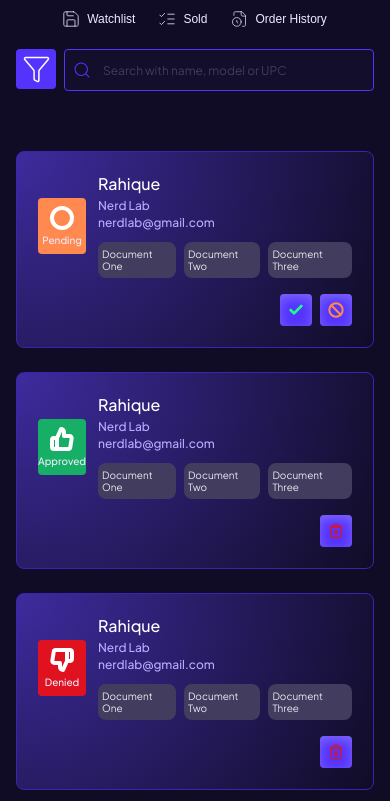
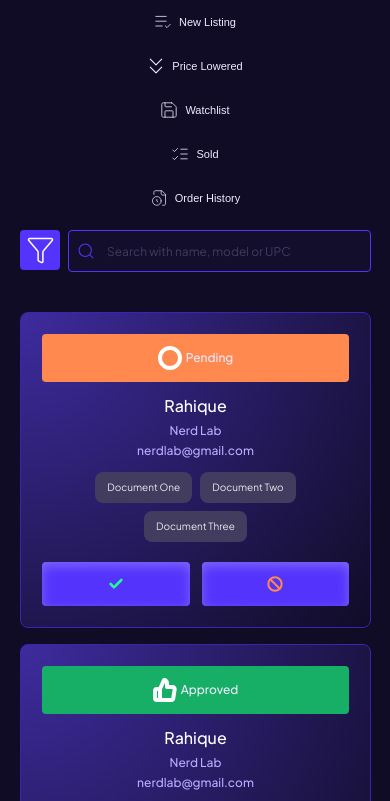
Before and after one commit to NafisRayan/wholesale-custoer-approve, a plain HTML site: page index.html in a window 390 px wide. Shown: the part 114-915 px from the top of the page. Drawn offline with Linux system fonts and the light colour scheme.

Commit message:
enhance accessibility and responsiveness of the dashboard layout

```diff
--- a/index.html
+++ b/index.html
@@ -2,7 +2,9 @@
 <html lang="en">
 <head>
     <meta charset="UTF-8">
-    <meta name="viewport" content="width=device-width, initial-scale=1.0">
+<meta name="viewport" content="width=device-width, initial-scale=1.0">
+<meta name="description" content="Wholesale Customer Approval Dashboard">
+<meta name="theme-color" content="#100C26">
     <title>Wholesale Customer Approval</title>
     <link rel="preconnect" href="https://fonts.googleapis.com">
     <link rel="preconnect" href="https://fonts.gstatic.com" crossorigin>
@@ -11,17 +13,17 @@
 </head>
 <body>
     <div class="app">
-        <nav class="navbar">
+    <nav class="navbar" role="navigation" aria-label="Main navigation">
             <div class="logo">
                 <img src="assets/logo.svg" alt="Logo">
             </div>
             <div class="nav-content">
-                <div class="nav-list">
-                    <button class="nav-btn active">
+            <div class="nav-list" role="tablist">
+                    <button class="nav-btn active" role="tab" aria-selected="true" aria-label="View trending items">
                         <img src="assets/flame.svg" alt="Trending">
                         <span>Trending</span>
                     </button>
-                    <button class="nav-btn">
+                    <button class="nav-btn" role="tab" aria-selected="false" aria-label="View new listings">
                         <img src="assets/list-check.svg" alt="New Listing">
                         <span>New Listing</span>
                     </button>
@@ -42,22 +44,26 @@
                         <span>Order History</span>
                     </button>
                 </div>
-                <div class="search">
-                    <button class="filter-btn">
+                <div class="search" role="search">
+                    <button class="filter-btn" aria-label="Open filter options">
                         <img src="assets/funnel.svg" alt="Filter">
                     </button>
                     <div class="search-input">
                         <img src="assets/search.svg" alt="Search">
-                        <input type="text" placeholder="Search with name, model or UPC">
+                        <input type="text"
+                               placeholder="Search with name, model or UPC"
+                               aria-label="Search customers"
+                               role="searchbox">
                     </div>
                 </div>
             </div>
         </nav>
 
-        <main class="content">
-            <div class="approval-cards">
+        <main class="content" role="main">
+            <h1 class="sr-only">Customer Approval Dashboard</h1>
+            <div class="approval-cards" role="list">
                 <!-- Pending Approval Card -->
-                <div class="card">
+                <div class="card" role="listitem">
                     <div class="card-inner">
                         <div class="card-content">
                             <div class="status pending">
@@ -80,10 +86,10 @@
                             </div>
                         </div>
                         <div class="card-actions">
-                            <button class="action-btn approve">
+                            <button class="action-btn approve" aria-label="Approve customer application">
                                 <svg viewBox="0 0 24 24" fill="none" stroke="currentColor" stroke-width="4" stroke-linecap="round" stroke-linejoin="round"><path d="M20 6 9 17l-5-5"/></svg>
                             </button>
-                            <button class="action-btn deny">
+                            <button class="action-btn deny" aria-label="Deny customer application">
                                 <svg viewBox="0 0 24 24" fill="none" stroke="currentColor" stroke-width="3" stroke-linecap="round" stroke-linejoin="round"><circle cx="12" cy="12" r="10"/><path d="m4.93 4.93 14.14 14.14"/></svg>
                             </button>
                         </div>
@@ -114,7 +120,7 @@
                             </div>
                         </div>
                         <div class="card-actions">
-                            <button class="action-btn delete">
+                            <button class="action-btn delete" aria-label="Delete customer application">
                                 <svg viewBox="0 0 24 24" fill="none" stroke="currentColor" stroke-width="2" stroke-linecap="round" stroke-linejoin="round"><path d="M3 6h18m-2 0v14c0 1-1 2-2 2H7c-1 0-2-1-2-2V6m3 0V4c0-1 1-2 2-2h4c1 0 2 1 2 2v2"/><path d="M10 11v6m4-6v6"/></svg>
                             </button>
                         </div>
@@ -249,5 +255,20 @@
             </div>
         </main>
     </div>
+
+    <!-- Add screen reader only styles -->
+    <style>
+        .sr-only {
+            position: absolute;
+            width: 1px;
+            height: 1px;
+            padding: 0;
+            margin: -1px;
+            overflow: hidden;
+            clip: rect(0, 0, 0, 0);
+            white-space: nowrap;
+            border: 0;
+        }
+    </style>
 </body>
 </html>
--- a/styles.css
+++ b/styles.css
@@ -3,6 +3,13 @@
     margin: 0;
     padding: 0;
     box-sizing: border-box;
+    -webkit-tap-highlight-color: transparent;
+}
+
+/* Improve scrolling performance */
+html {
+    scroll-behavior: smooth;
+    scroll-padding-top: 20px;
 }
 
 :root {
@@ -27,21 +34,33 @@ body {
     background-color: var(--primary-bg);
     color: var(--text-white);
     min-height: 100vh;
+    line-height: 1.5;
+    text-rendering: optimizeSpeed;
+    -webkit-font-smoothing: antialiased;
 }
 
 .app {
     display: flex;
     flex-direction: column;
-    gap: 40px;
-    padding: 0 64px;
+    gap: clamp(20px, 4vw, 40px);
+    padding: 0 clamp(16px, 5vw, 64px);
+    /* max-width: 1440px; */
+    margin: 0 auto;
+    width: 100%;
 }
 
 /* Navbar Styles */
 .navbar {
     display: flex;
     flex-direction: column;
-    gap: 13px;
-    padding-top: 20px;
+    gap: clamp(10px, 2vw, 13px);
+    padding-top: clamp(16px, 2vw, 20px);
+    position: sticky;
+    top: 0;
+    background-color: var(--primary-bg);
+    z-index: 100;
+    backdrop-filter: blur(10px);
+    contain: layout style paint;
 }
 
 .logo {
@@ -67,15 +86,16 @@ body {
     display: flex;
     align-items: center;
     gap: 8px;
-    padding: 6px 8px;
+    padding: 8px 12px;
     background: none;
     border: none;
     color: var(--text-light);
-    font-size: 12px;
+    font-size: clamp(11px, 1vw, 12px);
     font-weight: 500;
     cursor: pointer;
     border-radius: 4px;
-    transition: background-color 0.2s;
+    transition: all 0.2s ease-in-out;
+    white-space: nowrap;
 }
 
 .nav-btn img {
@@ -88,14 +108,20 @@ body {
 }
 
 .nav-btn:not(.active):hover {
-    background-color: rgba(84, 51, 252, 0.1);
+    background-color: rgba(84, 51, 252, 0.15);
+    transform: translateY(-1px);
+}
+
+.nav-btn:active {
+    transform: translateY(1px);
 }
 
 /* Search Styles */
 .search {
     display: flex;
     gap: 8px;
-    width: 301px;
+    width: clamp(280px, 30vw, 400px);
+    margin-left: auto;
 }
 
 .filter-btn {
@@ -109,6 +135,16 @@ body {
     cursor: pointer;
     width: 40px;
     height: 40px;
+    transition: all 0.2s ease-in-out;
+}
+
+.filter-btn:hover {
+    background-color: var(--btn-active);
+    transform: translateY(-1px);
+}
+
+.filter-btn:active {
+    transform: translateY(1px);
 }
 
 .search-input {
@@ -149,7 +185,9 @@ body {
 .approval-cards {
     display: flex;
     flex-direction: column;
-    gap: 24px;
+    gap: clamp(16px, 2vw, 24px);
+    width: 100%;
+    contain: content;
 }
 
 .card {
@@ -157,6 +195,13 @@ body {
     background: radial-gradient(circle at top left, var(--card-bg), var(--primary-bg));
     border: 1px solid var(--card-border);
     border-radius: 8px;
+    transition: transform 0.2s ease-in-out, box-shadow 0.2s ease-in-out;
+    contain: content;
+}
+
+.card:hover {
+    transform: translateY(-2px);
+    box-shadow: 0 4px 12px rgba(0, 0, 0, 0.2);
 }
 
 .card-inner {
@@ -218,7 +263,8 @@ body {
     display: flex;
     flex-direction: column;
     gap: 4px;
-    width: 331px;
+    flex: 1;
+    min-width: 0;
 }
 
 .user-info h3 {
@@ -263,13 +309,23 @@ body {
     display: flex;
     justify-content: center;
     align-items: center;
-    width: 32px;
-    height: 32px;
+    width: 36px;
+    height: 36px;
     background-color: var(--btn-secondary);
     border: none;
     border-radius: 4px;
     cursor: pointer;
     box-shadow: inset 0px 4px 12px rgba(255, 255, 255, 0.25);
+    transition: all 0.2s ease-in-out;
+}
+
+.action-btn:hover {
+    transform: translateY(-1px);
+    filter: brightness(1.1);
+}
+
+.action-btn:active {
+    transform: translateY(1px);
 }
 
 .action-btn svg {
@@ -290,42 +346,113 @@ body {
 }
 
 /* Responsive Design */
+/* Loading State Animation */
+@keyframes pulse {
+    0% { opacity: 0.6; }
+    50% { opacity: 0.8; }
+    100% { opacity: 0.6; }
+}
+
+.card.loading {
+    animation: pulse 1.5s ease-in-out infinite;
+    pointer-events: none;
+}
+
+/* Focus Styles for Accessibility */
+.nav-btn:focus-visible,
+.action-btn:focus-visible,
+.filter-btn:focus-visible,
+.search-input input:focus-visible {
+    outline: 2px solid var(--text-purple);
+    outline-offset: 2px;
+}
+
+/* Enhanced Responsive Design */
 @media (max-width: 1200px) {
-    .app {
-        padding: 0 32px;
-    }
-
     .nav-content {
         flex-direction: column;
         gap: 16px;
+        align-items: stretch;
     }
 
     .nav-list {
         flex-wrap: wrap;
-        justify-content: center;
+        justify-content: flex-start;
+        gap: 12px;
     }
 
     .search {
         width: 100%;
-        max-width: 500px;
+        max-width: none;
+        margin: 0;
     }
 }
 
 @media (max-width: 768px) {
-    .app {
-        padding: 0 16px;
+    .card-inner {
+        flex-direction: column;
+        align-items: stretch;
+        gap: 20px;
     }
 
-    .card-inner {
+    .card-content {
         flex-direction: column;
+        text-align: center;
+    }
+
+    .status {
+        width: 100%;
+        flex-direction: row;
+        justify-content: center;
+        padding: 12px;
+    }
+
+    .status span {
+        font-size: 12px;
+    }
+
+    .documents {
+        flex-wrap: wrap;
+        justify-content: center;
     }
 
     .card-actions {
-        width: 100%;
-        justify-content: flex-end;
+        display: grid;
+        grid-template-columns: repeat(auto-fit, minmax(80px, 1fr));
+        gap: 12px;
     }
 
-    .user-info {
+    .action-btn {
         width: 100%;
+        height: 44px;
     }
 }
+
+@media (max-width: 480px) {
+    .nav-btn {
+        width: 100%;
+        justify-content: center;
+    }
+
+    .business-info {
+        align-items: center;
+    }
+
+    .doc-tag {
+        padding: 8px 12px;
+    }
+}
+
+/* Print Styles */
+@media print {
+    body {
+        background: white;
+        color: black;
+    }
+
+    .nav-btn:not(.active),
+    .filter-btn,
+    .action-btn {
+        display: none;
+    }
+}
```
